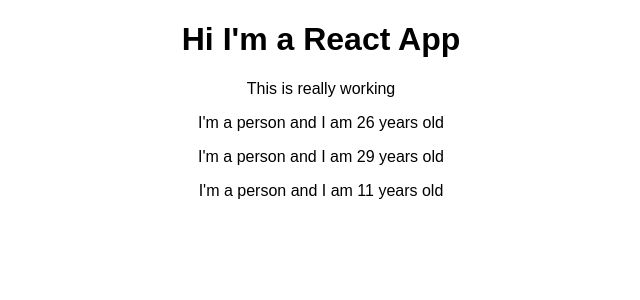
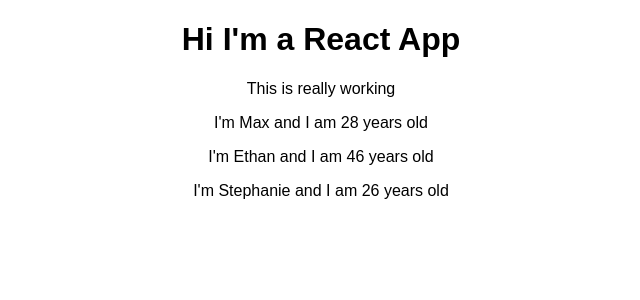
Before and after one commit to ebruning/react-complete-guide, a React (Create React App) app: page / in a window 1280 px wide. Shown: the top 300 px of the page, without its empty margins (319-959 px from the left). Built offline with nearby package versions, Linux system fonts and the light colour scheme.

Commit message:
starting 37

```diff
--- a/src/App.js
+++ b/src/App.js
@@ -8,9 +8,9 @@
       <div className="App">
         <h1>Hi I'm a React App</h1>
         <p>This is really working</p>
-        <Person />
-        <Person />
-        <Person />
+        <Person name="Max" age="28"/>
+        <Person name="Ethan" age="46">My Hobbies: Porn</Person>
+        <Person name="Stephanie" age="26"/>
       </div>
     );
    // return React.createElement('div', {className:'App'}, React.createElement('h1', null, 'Hi I\'m a React App!!!'))
--- a/src/Person/Person.js
+++ b/src/Person/Person.js
@@ -1,7 +1,7 @@
 import React from 'react';
 
-const person = () => {
-    return <p>I'm a person and I am {Math.floor(Math.random() *30)} years old </p>
+const person = (props) => {
+    return <p>I'm {props.name} and I am {props.age} years old </p>
 };
 
 export default person;
```
